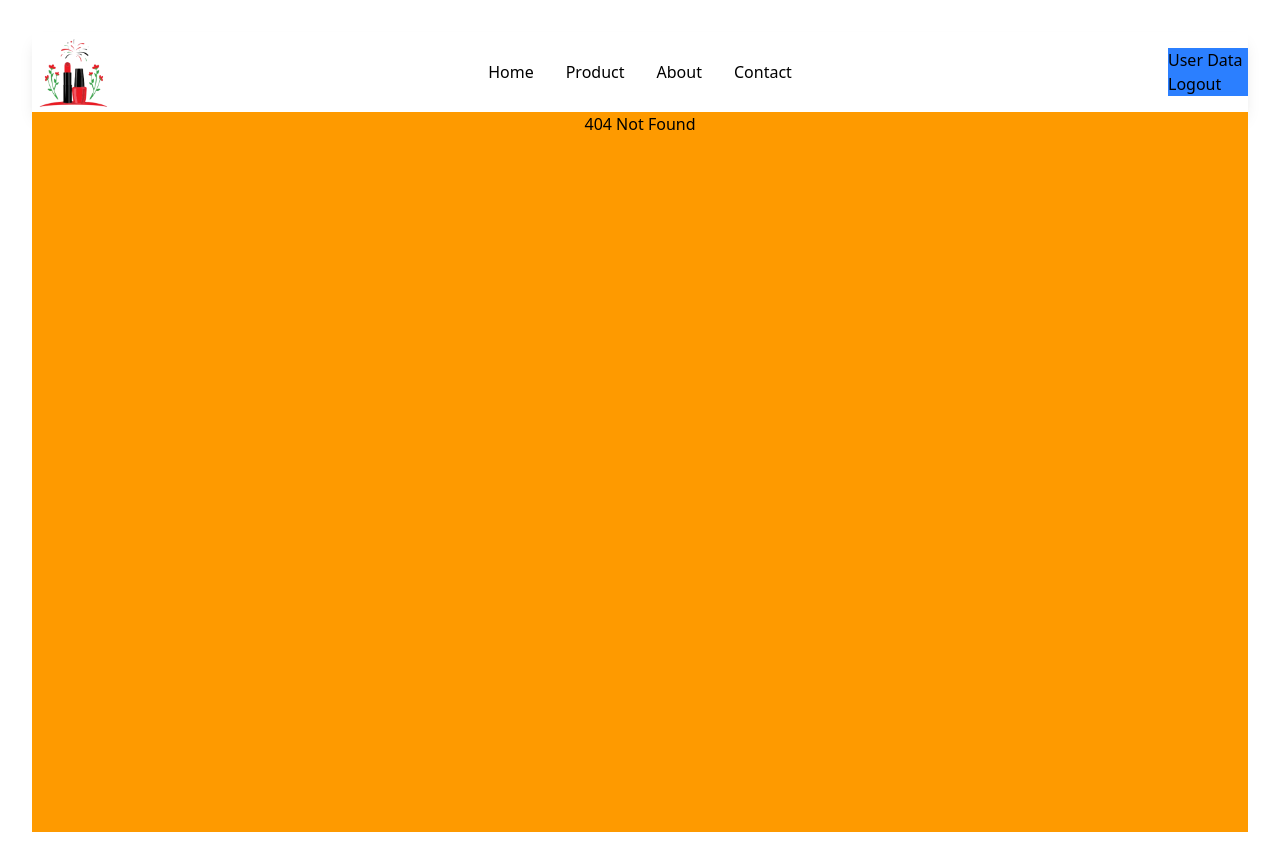
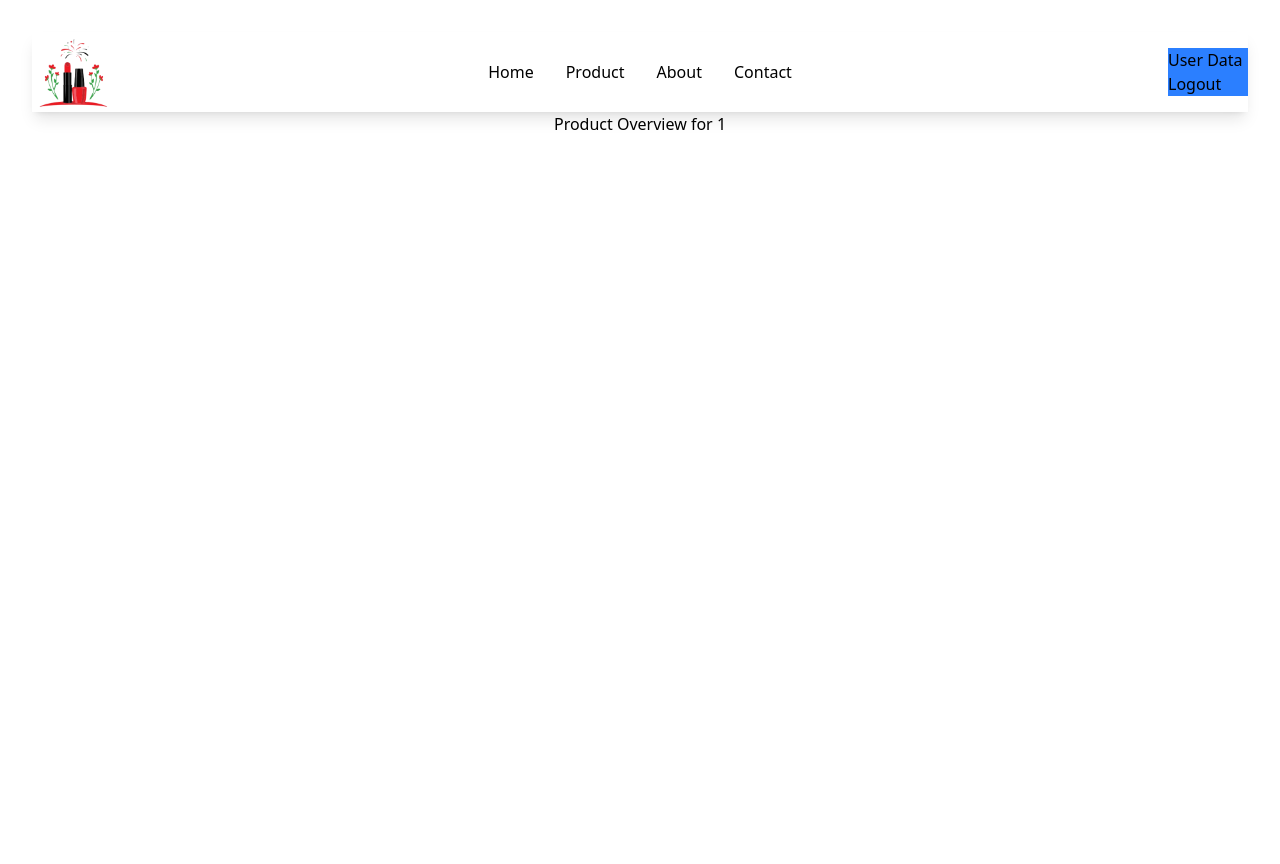
Before and after one commit to TharinduThejan/Crystal-Beauty-website-frontend, a React (Vite) app: page /overview/1 in a window 1280 px wide. Before the commit this address had no page. Built offline with nearby package versions, Linux system fonts and the light colour scheme; no server answers.

Commit message:
add product overview page and link from product card

```diff
--- a/src/components/productCard.jsx
+++ b/src/components/productCard.jsx
@@ -1,8 +1,11 @@
 import React from "react";
 import { ShoppingCart, CheckCircle, XCircle } from "lucide-react";
+import { Link } from "react-router-dom";
 
 export default function ProductCard({ product }) {
   return (
+    <div>
+      <Link to={"/overview/" + product.productId}>
         <div className="w-[300px] h-[420px] bg-white shadow-lg rounded-2xl m-3 flex flex-col overflow-hidden hover:shadow-xl transition-shadow duration-300">
           {/* Product Image */}
           <div className="h-48 w-full overflow-hidden flex items-center justify-center bg-gray-100">
@@ -62,5 +65,7 @@ export default function ProductCard({ product }) {
             </button>
           </div>
         </div>
+      </Link>
+    </div>
   );
 }
--- /dev/null
+++ b/src/pages/client/productOverview.jsx
@@ -0,0 +1,33 @@
+import { useParams } from "react-router-dom";
+import { useEffect, useState } from "react";
+import axios from "axios";
+import toast from "react-hot-toast";
+
+export default function ProductOverview() {
+  const params = useParams();
+  const productId = params.id; // Access the dynamic segment from the URL
+  const [status, setStatus] = useState("loading"); // "loading", "error", "success"
+  const [product, setProduct] = useState(null);
+  useEffect(() => {
+    axios
+      .get(import.meta.env.VITE_BACKEND_URL + "/api/products/" + productId)
+      .then((response) => {
+        console.log(response.data);
+        setProduct(response.data);
+        setStatus("success");
+      })
+      .catch((error) => {
+        console.error("Error fetching product details:", error);
+        setStatus("error");
+        toast.error("Failed to load product details");
+      });
+    // Fetch product details using the productId
+    // Example: axios.get(`/api/products/${productId}`).then(...);
+  }, [productId]);
+  return (
+    <div>
+      <h1>Product Overview for {productId}</h1>
+      {/* Product details and information will be displayed here */}
+    </div>
+  );
+}
--- a/src/pages/home.jsx
+++ b/src/pages/home.jsx
@@ -1,16 +1,17 @@
 import { Routes, Route } from "react-router-dom";
 import Header from "../components/header";
-import Product from "./client/productPage";
-
+import Product from "./client/productPage.jsx";
+import ProductOverview from "./client/productOverview.jsx";
 export default function Home() {
   return (
     <div className="min-h-screen flex flex-col items-center  bg-gradient-to-r from-white-500 text-black p-8">
       <Header />
-      <div className="bg-amber-500 w-full h-[calc(100vh-80px)] flex flex-col items-center">
+      <div className="bg-aqua-500  w-full h-[calc(100vh-80px)] flex flex-col items-center">
         <Routes path="/">
           <Route path="/" element={<h1>Home Page</h1>} />
           <Route path="/product" element={<Product />} />
           <Route path="/about" element={<h1>About Page</h1>} />
+          <Route path="/overview/:id" element={<ProductOverview />} />
           <Route path="/contact" element={<h1>Contact Page</h1>} />
           <Route path="/*" element={<h1>404 Not Found</h1>} />
         </Routes>
```
Lines whose indentation alone changed are shown as unchanged.
